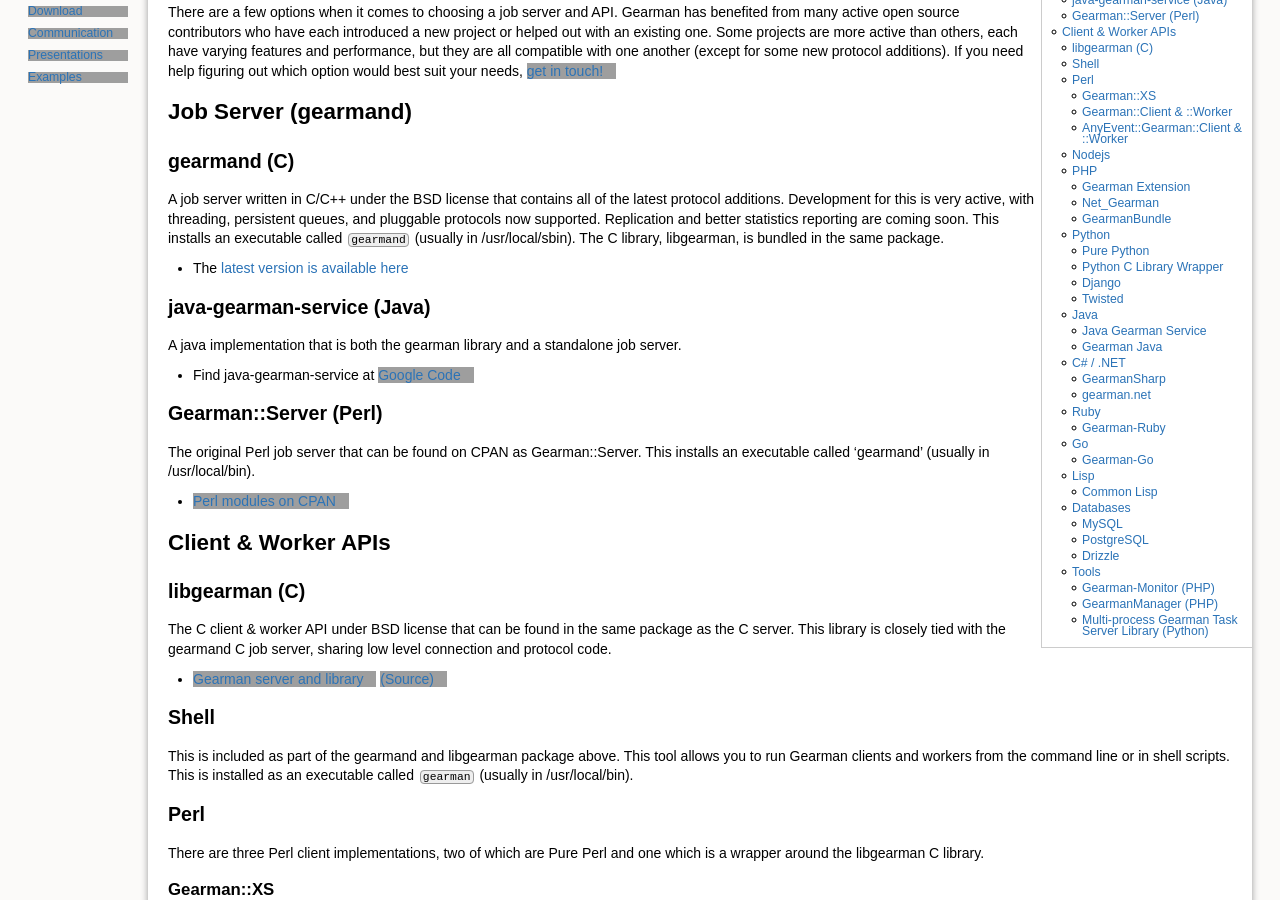
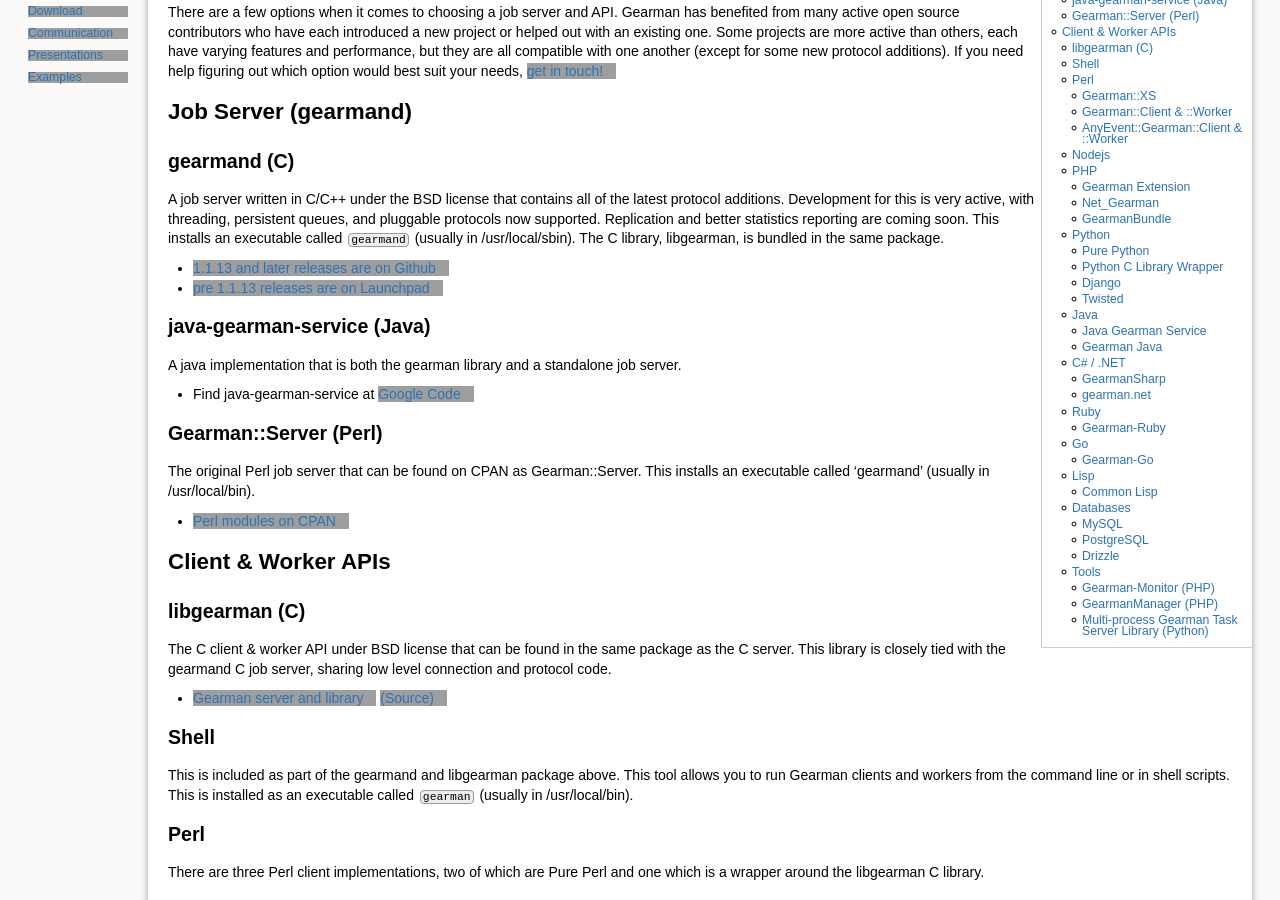
Before and after one commit to gearman/gearman.github.io, a Jekyll site: the page built from download/index.md, in a window 1280 px wide and 900 px high, scrolled down 402 px. Built offline with Jekyll 4.4.1, drawn with Linux system fonts in a browser that asks for light colours; grey boxes are pictures that could not be loaded.

Commit message:
Point to github for releases

```diff
--- a/download/index.md
+++ b/download/index.md
@@ -24,7 +24,8 @@
 `gearmand` (usually in /usr/local/sbin). The C library, libgearman, is bundled
 in the same package.
 
- * The [latest version is available here](files/)
+ * [1.1.13 and later releases are on Github](https://github.com/gearman/gearmand/releases)
+ * [pre 1.1.13 releases are on Launchpad](https://launchpad.net/gearmand)
 
 ## java-gearman-service (Java)
 
```
Also changed, not shown: 2 other files.
